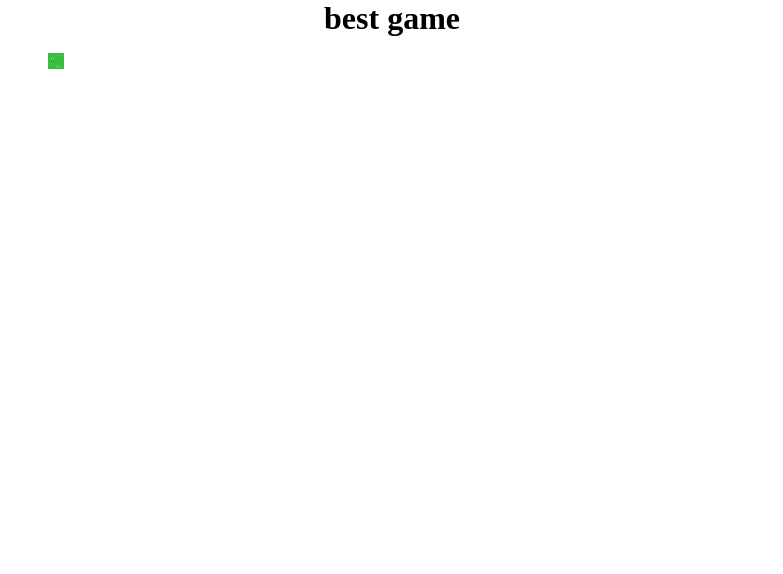
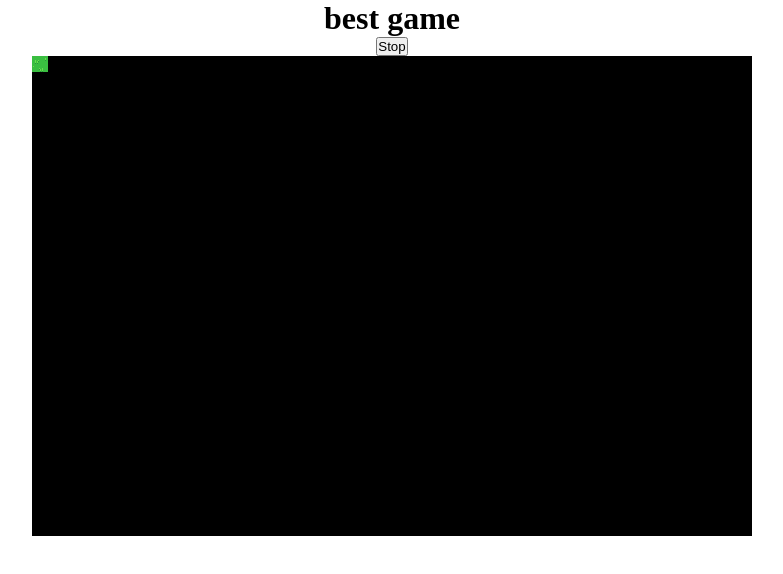
Before and after one commit to RawCoders/best-game, a website built with webpack: page index.html in a window 1280 px wide. Shown: the whole page, without its empty margins (248-1031 px from the left). Built offline with nearby package versions, Linux system fonts and the light colour scheme.

Commit message:
setup game loop

```diff
--- a/index.html
+++ b/index.html
@@ -7,12 +7,13 @@
   <style>
     * { margin: 0; padding: 0 }
     body { text-align: center; }
-    /*canvas { background-color: black; }*/
+    canvas { background-color: black; }
   </style>
 </head>
 
 <body>
     <h1 id="title">best game</h1>
+    <button id="stop">Stop</button><br>
     <canvas id="canvas"></canvas>
     <script src="dist/bundle.js"></script>
 </body>
--- a/src/Game.js
+++ b/src/Game.js
@@ -1,15 +1,20 @@
 import Keyboard from './Keyboard';
+import SpriteLoader from './SpriteLoader';
 import Map from './Map';
-import SpriteLoader from './SpriteLoader';
 
 class Game {
     constructor() {
         this.setup_canvas();
         this.setup_variables();
         this.setup_keyboard();
+        this.bind_stop();
+    }
+
+    init() {
         this.setup_sprites()
             .then(() => {
                 this.setup_map();
+                this.start_loop();
             });
     }
 
@@ -18,6 +23,15 @@ class Game {
         this.canvas.width = 720;
         this.canvas.height = 480;
         this.ctx = canvas.getContext('2d');
+    }
+
+    start_loop() {
+        this.game_loop = setInterval(this.draw.bind(this), this.o.frameRate);
+    }
+
+    draw() {
+        this.ctx.clearRect(0, 0, this.o.canvas_width, this.o.canvas_height);
+        this.map.draw();
     }
 
     setup_sprites() {
@@ -31,7 +45,6 @@ class Game {
 
     setup_map() {
         this.map = new Map(this.ctx, this.spl);
-        this.map.init();
     }
 
     setup_variables() {
@@ -42,6 +55,13 @@ class Game {
             frame: 0
         }
     }
+
+    bind_stop() {
+        document.getElementById('stop').addEventListener('click', () => {
+            clearInterval(this.game_loop);
+        });
+    }
 }
 
 let game = new Game();
+game.init();
--- a/src/Map.js
+++ b/src/Map.js
@@ -4,8 +4,7 @@ export default class Map {
         this.spl = spl;
     }
 
-    init() {
-        console.log('draw map');
-        this.spl.draw('overworld', 'grass', 16, 16);
+    draw() {
+        this.spl.draw('overworld', 'grass', 0, 0);
     }
 }
--- a/src/SpriteLoader.js
+++ b/src/SpriteLoader.js
@@ -32,7 +32,7 @@ export default class SpriteLoader {
 
     draw(sprite, element, canvasX, canvasY) {
         const meta = this.get_meta(sprite, element);
-        this.ctx.drawImage(this.overworld, meta[0], meta[1], meta[2], meta[3], canvasX, canvasY, unit, unit);
+        this.ctx.drawImage(this.overworld, meta[0], meta[1], meta[2], meta[3], canvasX * unit, canvasY * unit, unit, unit);
     }
 
     get_meta(sprite, element) {
```
Also changed, not shown: dist/bundle.js, 2 other files.
